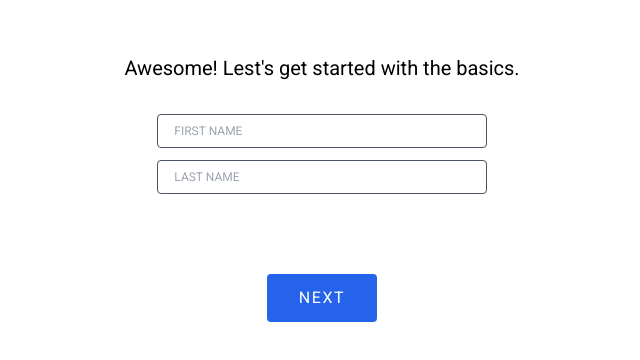
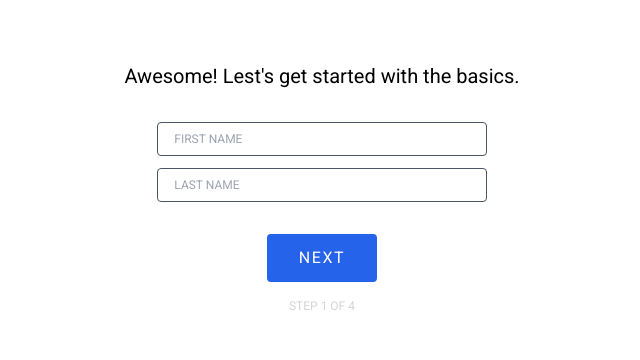
Before and after one commit to Zuniga63/mega_tv_services, a Next.js app in the folder client/: page /subscriptions in a window 1280 px wide. Shown: the part 212-572 px from the top of the page, without its empty margins (318-958 px from the left). Built offline with nearby package versions, Linux system fonts and the light colour scheme.

Commit message:
feat: add component for Step Card

```diff
--- a/client/src/components/FirstStep.tsx
+++ b/client/src/components/FirstStep.tsx
@@ -8,6 +8,7 @@ import {
   updateFirtsName,
   updateLastName,
 } from "@/features/Subscription";
+import StepCard from "./StepCard";
 
 function FirstStep() {
   const [firstName, setFirstName] = useState("");
@@ -29,12 +30,11 @@ function FirstStep() {
   }, [lastName]);
 
   return (
-    <section>
-      <div className="mb-20">
-        <p className="text-center text-xl mb-8">
-          Awesome! Lest&apos;s get started with the basics.
-        </p>
-
+    <StepCard
+      title="Awesome! Lest's get started with the basics."
+      action={goNextStep}
+      actionContent="Next"
+    >
       <div className="w-10/12 mx-auto flex flex-col gap-y-3">
         <TextInput
           title="First Name"
@@ -49,12 +49,7 @@ function FirstStep() {
           onChange={setLastName}
         />
       </div>
-      </div>
-
-      <div className="flex justify-center">
-        <Button onClick={goNextStep}>Next</Button>
-      </div>
-    </section>
+    </StepCard>
   );
 }
 
--- /dev/null
+++ b/client/src/components/StepCard.tsx
@@ -0,0 +1,41 @@
+import { useAppSelector } from "@/app/store/hooks";
+import { subscriptionSelector } from "@/features/Subscription";
+import { ReactNode } from "react";
+import Button from "./Button";
+
+type Props = {
+  title: string;
+  description?: string;
+  children: ReactNode;
+  action?(): void;
+  actionContent?: string;
+};
+
+function StepCard({
+  title,
+  description,
+  action,
+  actionContent,
+  children,
+}: Props) {
+  const { step, maxStep } = useAppSelector(subscriptionSelector);
+  return (
+    <section>
+      <header className="mb-8">
+        <h2 className="text-center text-xl">{title}</h2>
+        {description && <p>{description}</p>}
+      </header>
+
+      {children}
+
+      <footer className="mt-8 flex flex-col justify-center items-center">
+        <div>{action && <Button onClick={action}>{actionContent}</Button>}</div>
+        <span className="mt-4 uppercase text-xs text-neutral-300">
+          Step {step} of {maxStep}
+        </span>
+      </footer>
+    </section>
+  );
+}
+
+export default StepCard;
```
Lines whose indentation alone changed are shown as unchanged.
